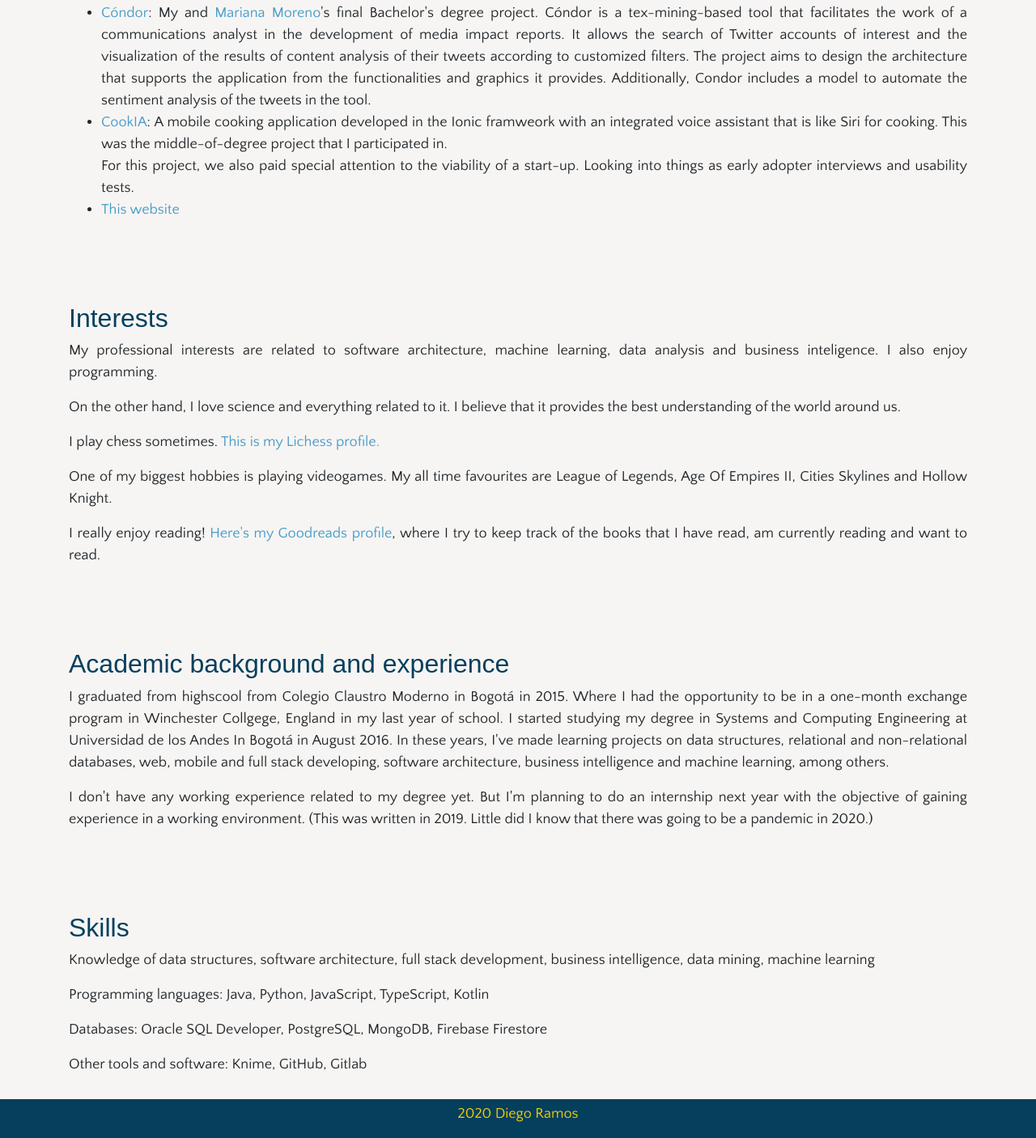
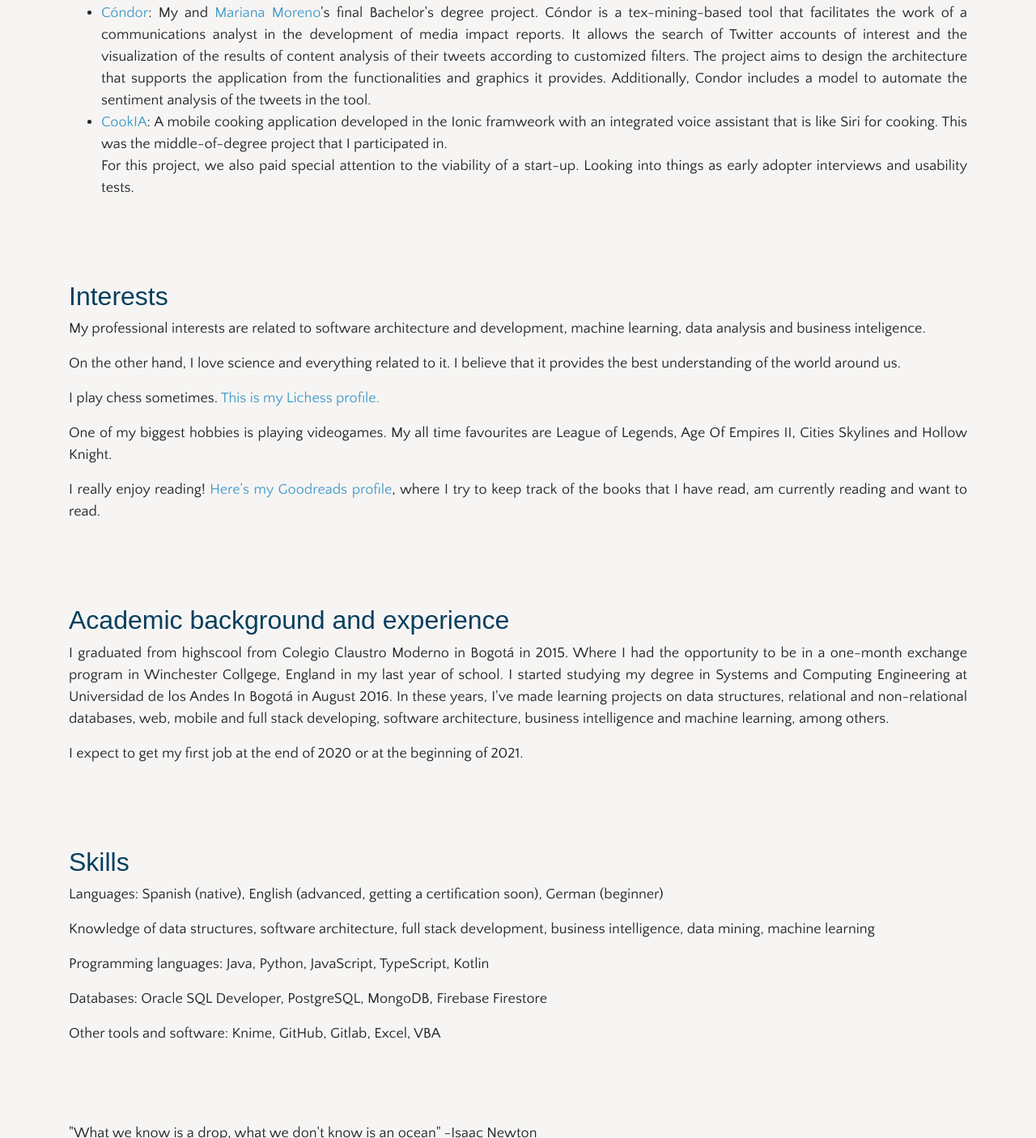
Before and after one commit to diegoramosb/diegoramosb.github.io, a plain HTML site: page index.html in a window 1280 px wide. Shown: the part 1394-2800 px from the top of the page at 81% size. Drawn offline with nearby package versions, Linux system fonts and the light colour scheme; a web font is replaced by a local one.

Commit message:
Update content

```diff
--- a/index.html
+++ b/index.html
@@ -44,9 +44,10 @@
             </div>
             <div class="col-sm-12 col-md-8 col-lg-8">
                 <p>
-                    I'm a 21 years old Systems and Computing Engineering student at Universidad
+                    I'm a 22 years old Systems and Computing Engineering student at Universidad
                     de Los
-                    Andes in Bogotá, Colombia.
+                    Andes in Bogotá, Colombia. I'm eager to put what I've learned in the last years in practice in my
+                    first job when I finish my degree in December of 2020.
                 </p>
             </div>
         </div>
@@ -80,9 +81,6 @@
                         For this project, we also paid special attention to the viability of a start-up. Looking into
                         things as early adopter interviews and usability tests.
                     </li>
-                    <li>
-                        <a href="https://github.com/diegoramosb/diegoramosb.github.io" target="_blank">This website</a>
-                    </li>
                 </ul>
             </div>
         </div>
@@ -90,8 +88,9 @@
         <div class="row">
             <div class="col-sm-12 col-md-12 col-lg-12">
                 <h2>Interests</h2>
-                <p>My professional interests are related to software architecture, machine learning, data analysis and
-                    business inteligence. I also enjoy programming.
+                <p>My professional interests are related to software architecture and development, machine learning,
+                    data analysis and
+                    business inteligence.
                 </p>
                 <p>On the other hand, I love science and everything related to it. I believe that it provides the best
                     understanding of the world around us.
@@ -124,15 +123,14 @@
                     structures, relational and non-relational databases, web, mobile and full stack developing, software
                     architecture, business intelligence and machine learning, among others.
                 </p>
-                <p>I don't have any working experience related to my degree yet. But I'm planning to do an internship
-                    next year with the objective of gaining experience in a working environment. (This was written in
-                    2019. Little did I know that there was going to be a pandemic in 2020.)</p>
+                <p>I expect to get my first job at the end of 2020 or at the beginning of 2021.</p>
             </div>
         </div>
         <div class="separator" id="skills"></div>
         <div class="row">
             <div class="col-sm-12 col-md-12 col-lg-12">
                 <h2>Skills</h2>
+                <p>Languages: Spanish (native), English (advanced, getting a certification soon), German (beginner)</p>
                 <p>
                     Knowledge of data structures, software architecture, full stack development, business intelligence,
                     data mining, machine learning
@@ -144,7 +142,15 @@
                     Databases: Oracle SQL Developer, PostgreSQL, MongoDB, Firebase Firestore
                 </p>
                 <p>
-                    Other tools and software: Knime, GitHub, Gitlab
+                    Other tools and software: Knime, GitHub, Gitlab, Excel, VBA
+                </p>
+            </div>
+        </div>
+        <div class="separator"></div>
+        <div class="row">
+            <div class="col-sm-12 col-md-12 col-lg-12">
+                <p>
+                    "What we know is a drop, what we don't know is an ocean" -Isaac Newton
                 </p>
             </div>
         </div>
```
